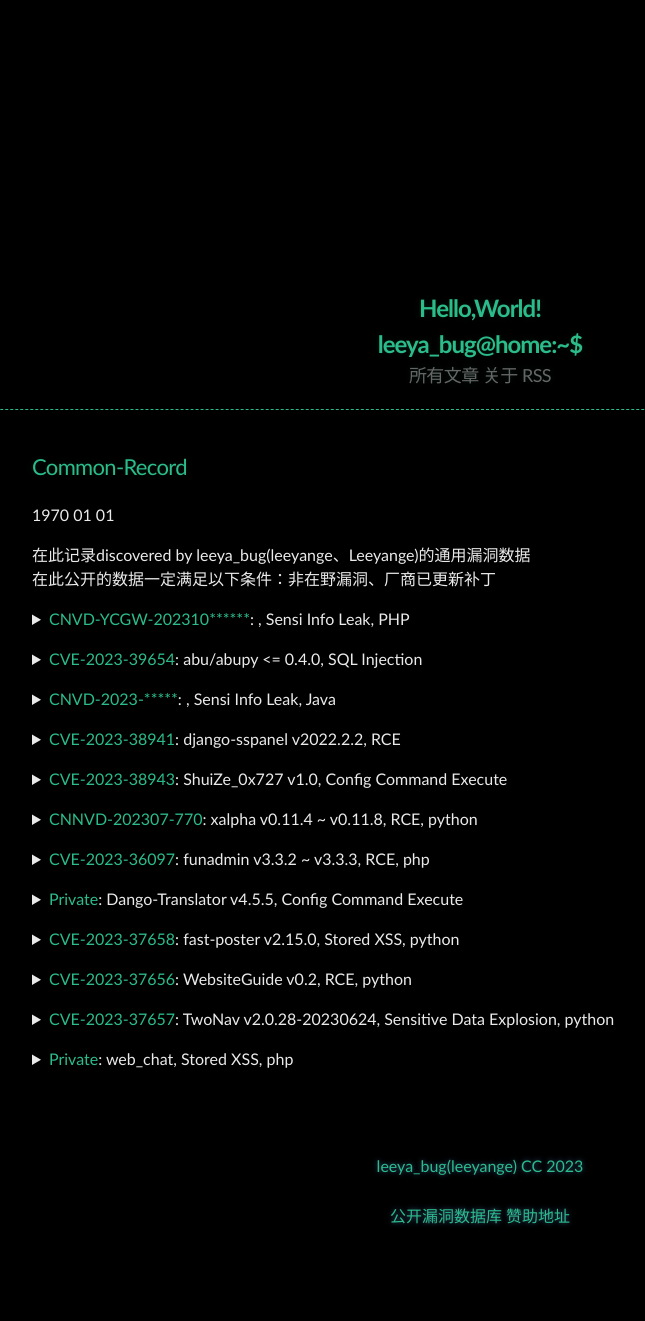
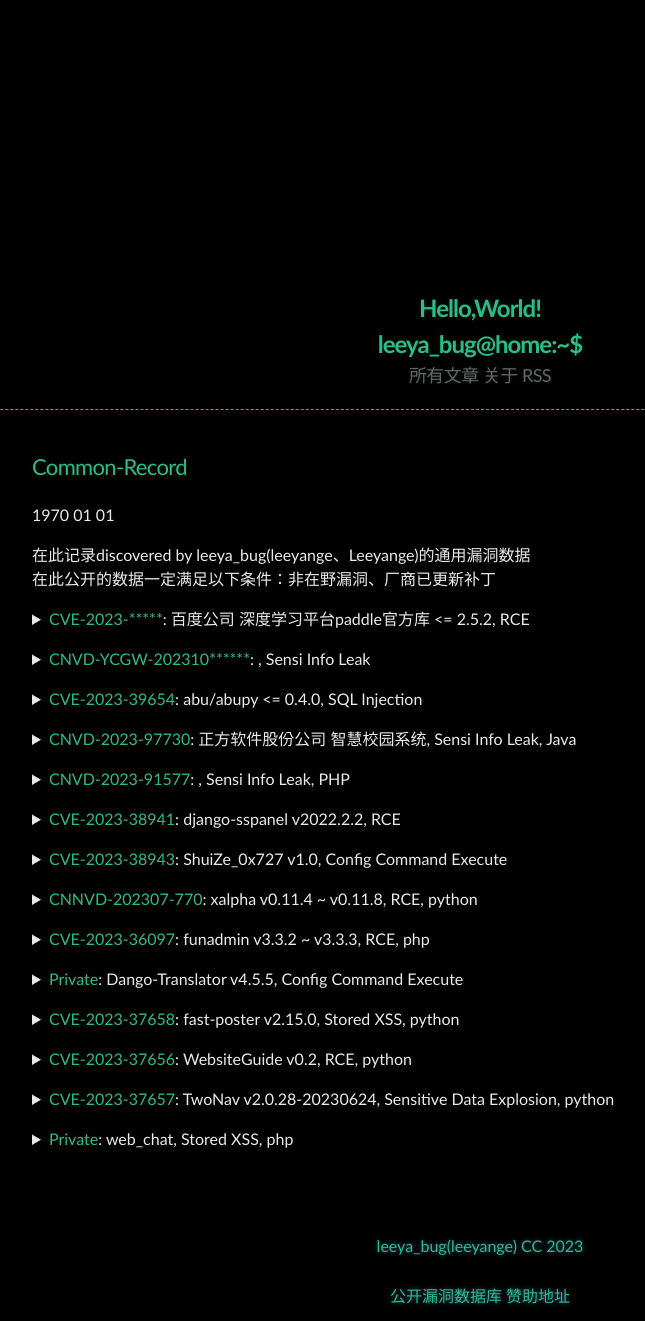
Before and after one commit to Leeyangee/leeyangee.github.io, a Jekyll site: the page built from _posts/1970-01-01-Common-Record.md, in a window 1280 px wide. Shown: the whole page, without its empty margins (160-805 px from the left). Built offline with Jekyll 4.4.1, drawn with Linux system fonts in a browser that asks for light colours; before the commit the page ends 1241 px from its top, so only the background shows below that.

Commit message:
Update 1970-01-01-Common-Record.md

```diff
--- a/_posts/1970-01-01-Common-Record.md
+++ b/_posts/1970-01-01-Common-Record.md
@@ -7,7 +7,14 @@
 在此公开的数据一定满足以下条件：非在野漏洞、厂商已更新补丁
 
 <details>
-      <summary><font color="#2bbc8a">CNVD-YCGW-202310******</font>:  , Sensi Info Leak, PHP</summary>
+      <summary><font color="#2bbc8a">CVE-2023-*****</font>: 百度公司 深度学习平台paddle官方库 <= 2.5.2, RCE</summary>
+      <pre><code>
+根据相关法律法规，漏洞细节暂不公开
+      </code></pre>
+</details><p></p>
+
+<details>
+      <summary><font color="#2bbc8a">CNVD-YCGW-202310******</font>:  , Sensi Info Leak</summary>
       <pre><code>
 根据相关法律法规，漏洞细节暂不公开
       </code></pre>
@@ -19,13 +26,19 @@
 <a id="cve_addr">CVE-2023-39654</a>
 仓库地址: <a id="rep">https://github.com/bbfamily/abu</a>
 官方网站：<a id="rep">http://www.abuquant.com</a>
-官方微信公众号：<a>abu_quant</a>
 官方文档：<a id="rep">https://github.com/bbfamily/abu/tree/master/abupy_lecture</a>
       </code></pre>
 </details><p></p>
 
 <details>
-      <summary><font color="#2bbc8a">CNVD-2023-*****</font>: , Sensi Info Leak, Java</summary>
+      <summary><font color="#2bbc8a">CNVD-2023-97730</font>: 正方软件股份公司 智慧校园系统, Sensi Info Leak, Java</summary>
+      <pre><code>
+请关注厂商修复信息：<a id="rep">http://www.zfsoft.com</a>
+      </code></pre>
+</details><p></p>
+
+<details>
+      <summary><font color="#2bbc8a">CNVD-2023-91577</font>: , Sensi Info Leak, PHP</summary>
       <pre><code>
 根据相关法律法规，漏洞细节暂不公开
       </code></pre>
```
